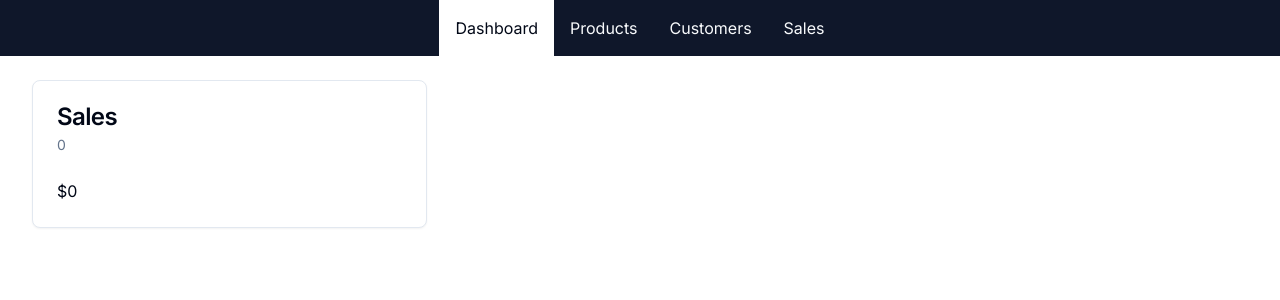
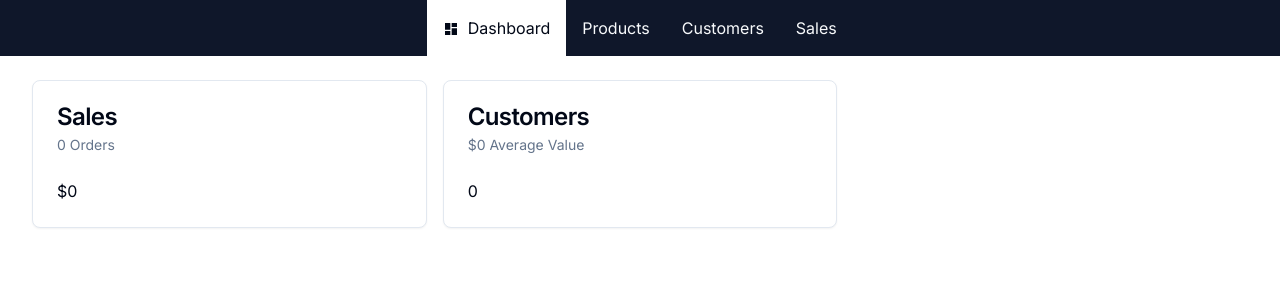
Before and after one commit to pramodyasahan/nextjs-ecommerce-dashboard, a Next.js app: page /admin in a window 1280 px wide. Shown: the top 300 px of the page. Built offline with nearby package versions, Linux system fonts and the light colour scheme; no server answers; the database is empty.

Commit message:
feat: Add user data retrieval and display in DashboardCard component

```diff
--- a/package.json
+++ b/package.json
@@ -16,6 +16,7 @@
     "next": "14.2.4",
     "react": "^18",
     "react-dom": "^18",
+    "react-icons": "^5.2.1",
     "tailwind-merge": "^2.3.0",
     "tailwindcss-animate": "^1.0.7"
   },
--- a/src/app/admin/layout.tsx
+++ b/src/app/admin/layout.tsx
@@ -1,5 +1,6 @@
 import {Nav, NavLink} from "@/components/Nav";
 import React from "react";
+import {MdDashboard} from "react-icons/md";
 
 export default function AdminLayout({
                                         children,
@@ -8,7 +9,9 @@ export default function AdminLayout({
 }>) {
     return <>
         <Nav>
-            <NavLink href="/admin">Dashboard</NavLink>
+            <NavLink href="/admin">
+                <MdDashboard className="inline-block mr-1 mb-0.5" /> Dashboard
+            </NavLink>
             <NavLink href="/admin/products">Products</NavLink>
             <NavLink href="/admin/users">Customers</NavLink>
             <NavLink href="/admin/orders">Sales</NavLink>
--- a/src/app/admin/page.tsx
+++ b/src/app/admin/page.tsx
@@ -20,13 +20,32 @@ async function getSalesData() {
     }
 }
 
+async function getUserData() {
+    const [userCount, orderData] = await Promise.all([
+        db.user.count(),
+        db.order.aggregate({
+            _sum: {pricePaidInCents: true}
+        })
+    ])
+
+    return {
+        userCount,
+        averageValuePerUser: userCount === 0 ? 0 : (orderData._sum.pricePaidInCents || 0) / (userCount * 100)
+    }
+}
+
 export default async function AdminDashboard() {
-    const salesData = await getSalesData()
+    const [salesData, userData] = await Promise.all([
+        getSalesData(),
+        getUserData()
+    ])
 
     return (
         <div className="grid grid-cols-1 md:grid-cols-2 lg:grid-cols-3 gap-4">
-            <DashboardCard title="Sales" subtitle={formatNumber(salesData.numberOfSales)}
+            <DashboardCard title="Sales" subtitle={`${formatNumber(salesData.numberOfSales)} Orders`}
                            body={formatCurrency(salesData.amount)}/>
+            <DashboardCard title="Customers" subtitle={`${formatCurrency(userData.averageValuePerUser)} Average Value`}
+                           body={formatNumber(userData.userCount)}/>
         </div>
     )
 }
```
Also changed, not shown: 1 other file (tests, documents, lock files or other folders).
